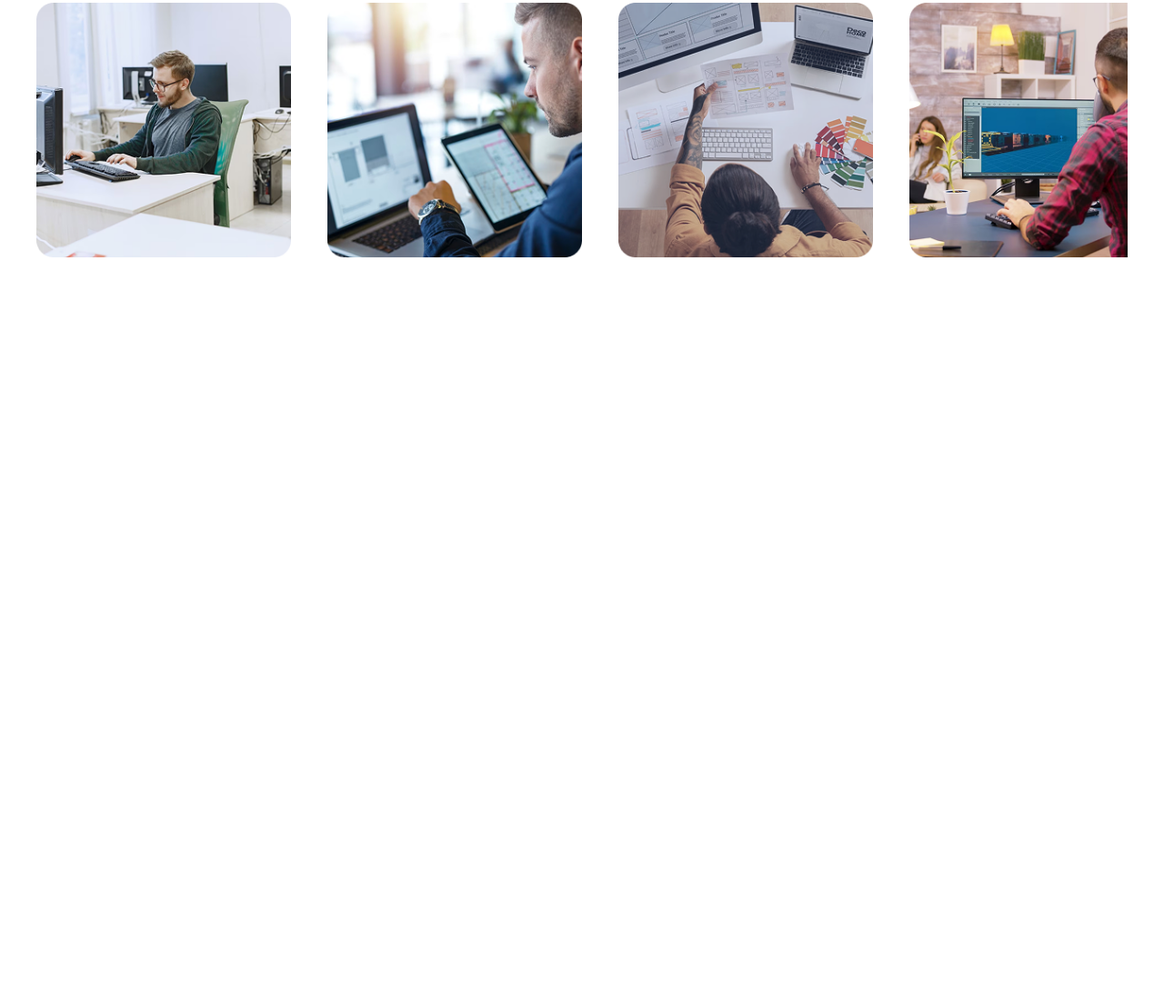
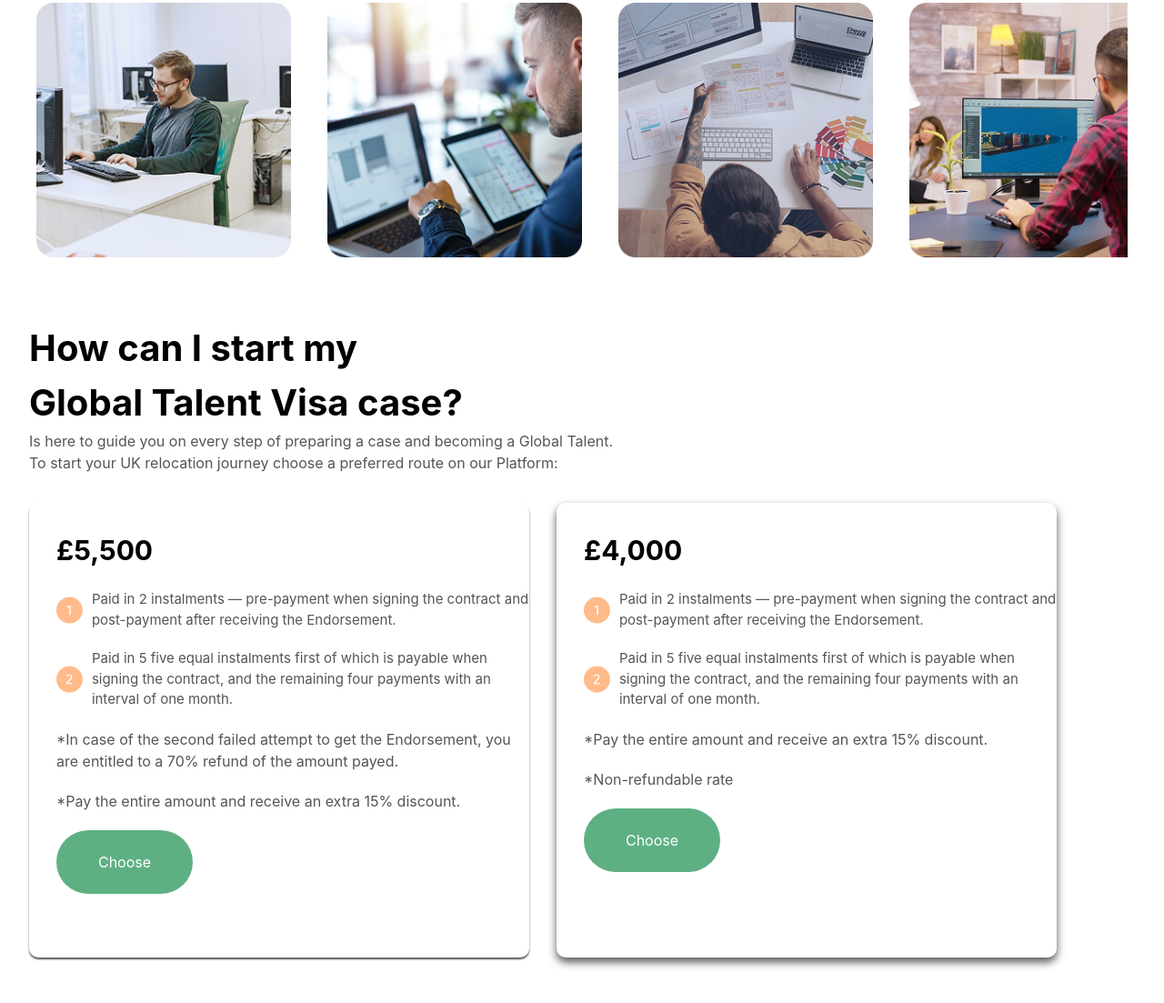
Before and after one commit to Sobirjon08/home-work-vik-3-day-3, a website: page index.html in a window 1280 px wide. Shown: the part 2197-3300 px from the top of the page at 91% size. Before the commit the page ends 2500 px from the top, so only its background shows below. Drawn offline with nearby package versions, Linux system fonts and the light colour scheme; files that its build step writes are made by us from their sources.

Commit message:
section 1

```diff
--- a/index.html
+++ b/index.html
@@ -123,8 +123,8 @@
             </div>
         </nav>
     </section>
-    <section>
-        <nav class="lg:max-w-[1200px] lg:h-[600px] m-auto flex flex-col items-center justify-end gap-[40px]">
+    <section class="w-[100%] h-[600px] bg-[#FFBB8A] lg:bg-[white]">
+        <nav class="lg:min-w-[1200px] lg:h-[600px] m-auto flex flex-col items-center justify-end gap-[40px]">
             <div class="lg:w-[650px] lg:h-[200px] flex flex-col gap-[10px] text-center">
                 <h1 class="text-[40px] font-bold">Who has relocated with the help of Immigram?</h1>
                 <p class="text-[#555555]">You can be next! Start your relocation journey now</p>
@@ -138,5 +138,63 @@
             </div>
         </nav>
     </section>
+    <section class="w-[100%] h-[1700px] lg:h-[800px] bg-[#FFBB8A] lg:bg-[white] flex">
+        <nav class="w-[95%] h-[1600px] lg:min-w-[1200px] lg:h-[700px] m-auto flex flex-col gap-[30px]">
+            <div class="w-[100%] h-[300px] lg:w-[650px] lg:h-[200px]">
+                <h1 class="text-[40px]  font-bold">How can I start my <br> Global Talent Visa case?</h1>
+                <p class="text-[#555555]">Is here to guide you on every step of preparing a case and becoming a Global Talent. To start your UK relocation journey choose a preferred route on our Platform:</p>
+            </div>
+            <div class="w-[100%] h-[1400px] lg:h-[500px] flex flex-col lg:flex-row items-center gap-[30px]">
+                    <div class="w-[90%] h-[600px] lg:w-[550px] lg:h-[500px] flex flex-col gap-[20px] p-[30px_0px_0px_30px] bg-[#FFFFFF] shadow-[0px_2px_2px_#555555] rounded-[10px]">
+                    <h1 class="text-[30px] font-bold">£5,500</h1>
+                    <div class="flex items-center gap-[10px]">
+                        <svg width="30" height="30" viewBox="0 0 30 30" fill="none" xmlns="http://www.w3.org/2000/svg">
+                            <rect width="30" height="30" rx="15" fill="#FFBB8A"/>
+                            <path d="M16.3 9.556V20.5H14.828V11.38L12.7 12.308L12.14 11.06L15.356 9.556H16.3Z" fill="white"/>
+                        </svg>
+                        <div class="w-[500px] ">
+                            <p class="text-[15px] text-[#555555] text-[#555555]">Paid in 2 instalments — pre-payment when signing the contract and post-payment after receiving the Endorsement.</p>
+                        </div>
+                    </div>
+                    <div class="flex items-center gap-[10px]">
+                        <svg width="30" height="30" viewBox="0 0 30 30" fill="none" xmlns="http://www.w3.org/2000/svg">
+                            <rect width="30" height="30" rx="15" fill="#FFBB8A"/>
+                            <path d="M18.116 19.092V20.5H11.14V19.028L13.972 16.164C14.9213 15.1933 15.5773 14.468 15.94 13.988C16.3027 13.4973 16.484 12.9853 16.484 12.452C16.484 11.972 16.2973 11.5613 15.924 11.22C15.5507 10.8787 15.0707 10.708 14.484 10.708C13.9827 10.708 13.5507 10.8573 13.188 11.156C12.8253 11.4547 12.5907 11.8173 12.484 12.244L11.14 11.7C11.3533 11.028 11.764 10.4627 12.372 10.004C12.98 9.53467 13.6947 9.3 14.516 9.3C15.508 9.3 16.3347 9.604 16.996 10.212C17.6573 10.82 17.988 11.5667 17.988 12.452C17.988 13.508 17.4067 14.6493 16.244 15.876L13.044 19.092H18.116Z" fill="white"/>
+                        </svg>
+                        <div class="w-[500px] ">
+                            <p class="text-[#555555] text-[#555555] text-[15px]">Paid in 5 five equal instalments first of which is payable when signing the contract, and the remaining four payments with an interval of one month.</p>
+                        </div>
+                    </div>
+                    <p class="text-[#555555]">*In case of the second failed attempt to get the Endorsement, you are entitled to a 70% refund of the amount payed.</p>
+                    <p class="text-[#555555]">*Pay the entire amount and receive an extra 15% discount.</p>
+                    <button class="w-[150px] h-[70px] rounded-[50px] text-[white] bg-[#5EB083]">Сhoose</button>
+                </div>
+                <div class="w-[90%] h-[600px] lg:w-[550px] lg:h-[500px] flex flex-col gap-[20px] p-[30px_0px_0px_30px] bg-[#FFFFFF] shadow-[0px_5px_10px_#555555] rounded-[10px]">
+                    <h1 class="text-[30px] font-bold">£4,000</h1>
+                    <div class="flex items-center gap-[10px]">
+                        <svg width="30" height="30" viewBox="0 0 30 30" fill="none" xmlns="http://www.w3.org/2000/svg">
+                            <rect width="30" height="30" rx="15" fill="#FFBB8A"/>
+                            <path d="M16.3 9.556V20.5H14.828V11.38L12.7 12.308L12.14 11.06L15.356 9.556H16.3Z" fill="white"/>
+                        </svg>
+                        <div class="w-[500px] ">
+                            <p class="text-[15px] text-[#555555] text-[#555555]">Paid in 2 instalments — pre-payment when signing the contract and post-payment after receiving the Endorsement.</p>
+                        </div>
+                    </div>
+                    <div class="flex items-center gap-[10px]">
+                        <svg width="30" height="30" viewBox="0 0 30 30" fill="none" xmlns="http://www.w3.org/2000/svg">
+                            <rect width="30" height="30" rx="15" fill="#FFBB8A"/>
+                            <path d="M18.116 19.092V20.5H11.14V19.028L13.972 16.164C14.9213 15.1933 15.5773 14.468 15.94 13.988C16.3027 13.4973 16.484 12.9853 16.484 12.452C16.484 11.972 16.2973 11.5613 15.924 11.22C15.5507 10.8787 15.0707 10.708 14.484 10.708C13.9827 10.708 13.5507 10.8573 13.188 11.156C12.8253 11.4547 12.5907 11.8173 12.484 12.244L11.14 11.7C11.3533 11.028 11.764 10.4627 12.372 10.004C12.98 9.53467 13.6947 9.3 14.516 9.3C15.508 9.3 16.3347 9.604 16.996 10.212C17.6573 10.82 17.988 11.5667 17.988 12.452C17.988 13.508 17.4067 14.6493 16.244 15.876L13.044 19.092H18.116Z" fill="white"/>
+                        </svg>
+                        <div class="w-[500px] ">
+                            <p class="text-[#555555] text-[#555555] text-[15px]">Paid in 5 five equal instalments first of which is payable when signing the contract, and the remaining four payments with an interval of one month.</p>
+                        </div>
+                    </div>
+                    <p class="text-[#555555]">*Pay the entire amount and receive an extra 15% discount.</p>
+                    <p class="text-[#555555]">*Non-refundable rate</p>
+                    <button class="w-[150px] h-[70px] rounded-[50px] text-[white] bg-[#5EB083]">Сhoose</button>
+                </div>
+            </div>
+        </nav>
+    </section>
 </body>
 </html>
```
